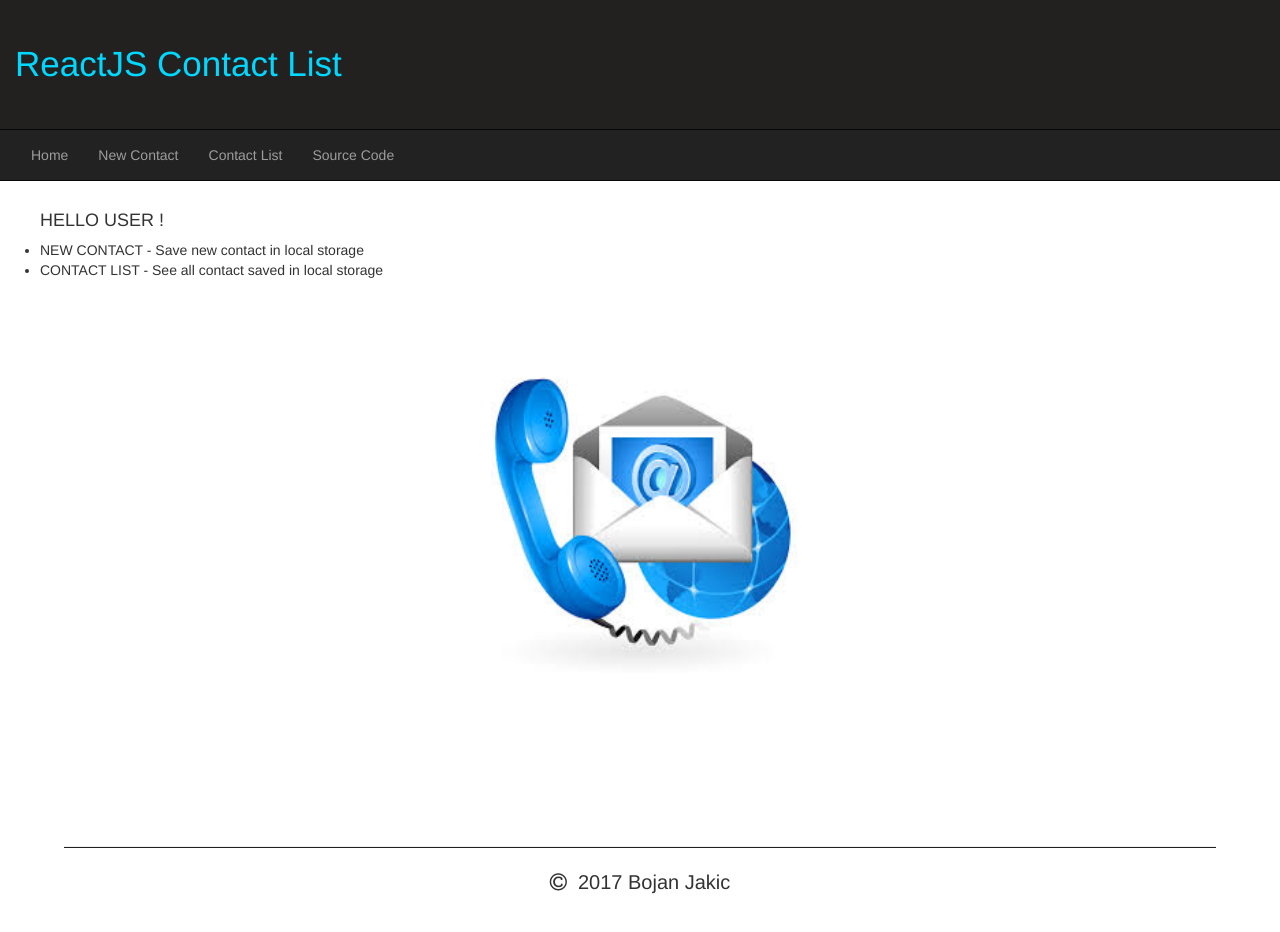
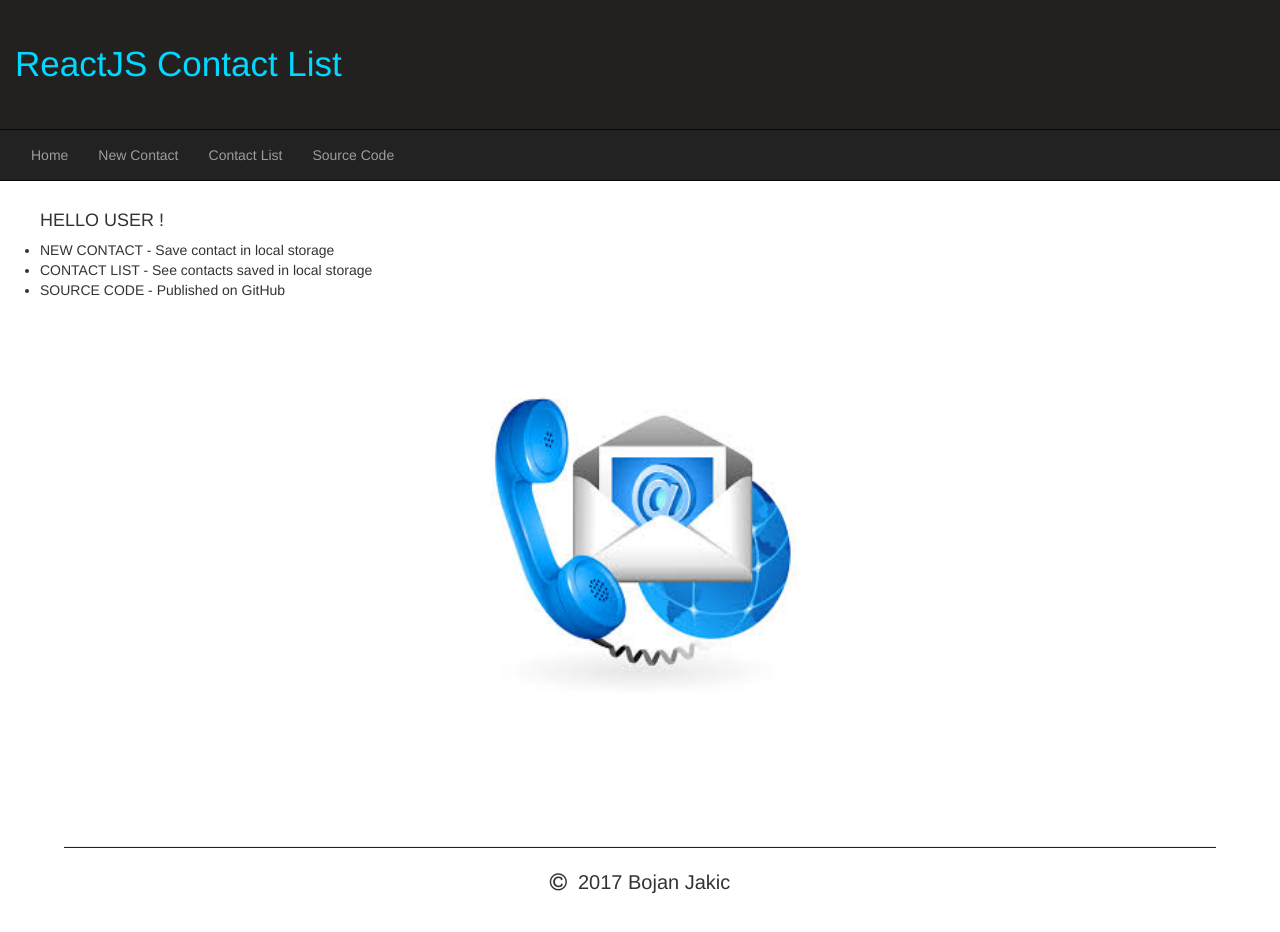
Before and after one commit to BojanJakic/ReactJsContacts, a React (Create React App) app: page / in a window 1280 px wide. Built offline with nearby package versions, Linux system fonts and the light colour scheme.

Commit message:
add new <li>

```diff
--- a/src/component/Home.js
+++ b/src/component/Home.js
@@ -9,8 +9,9 @@ const Home = (props) => {
             <Header/>
             <ul>
                 <li className="ul-title"><h4>HELLO USER !</h4></li>
-                <li>NEW CONTACT - Save new contact in local storage</li>
-                <li>CONTACT LIST - See all contact saved in local storage</li>
+                <li>NEW CONTACT - Save contact in local storage</li>
+                <li>CONTACT LIST - See contacts saved in local storage</li>
+                <li>SOURCE CODE - Published on GitHub</li>
             </ul>
             <div className="center-image">
                 <img src={'images.jpg'} className="img-responsive img-home" alt=""/>
```
